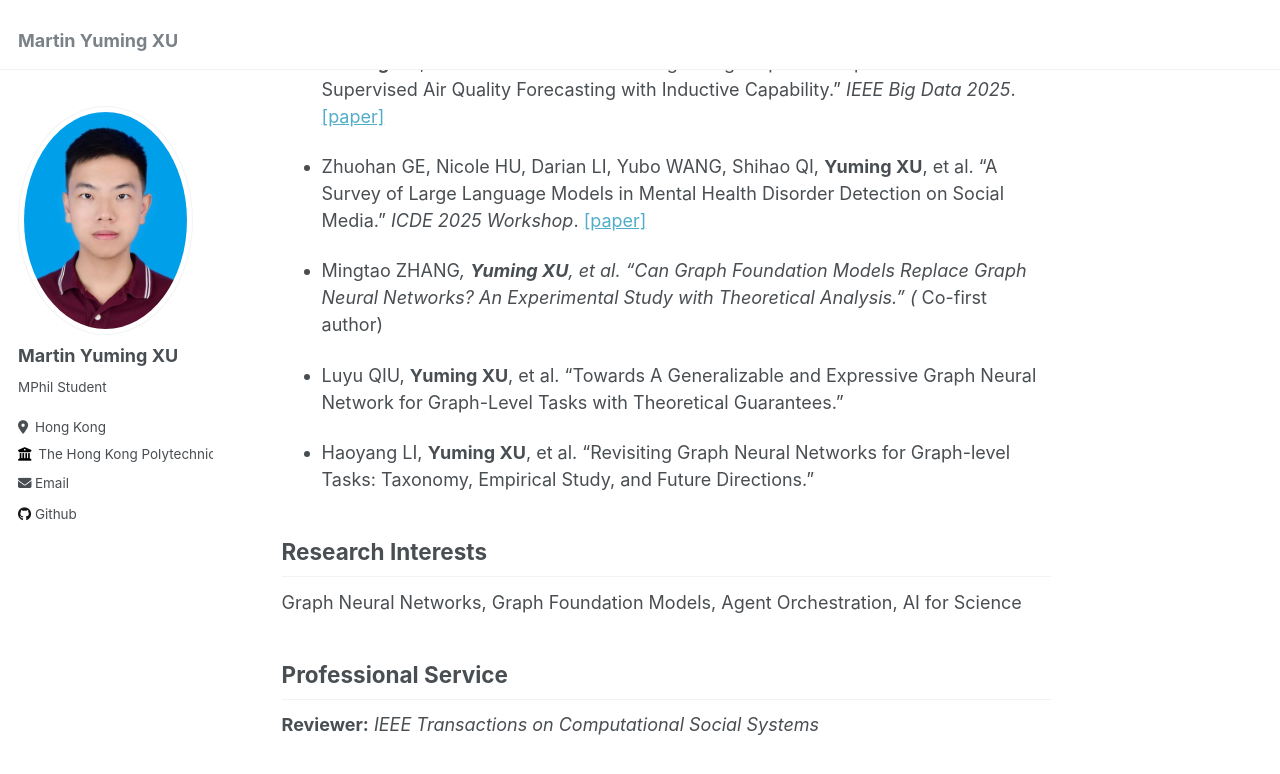
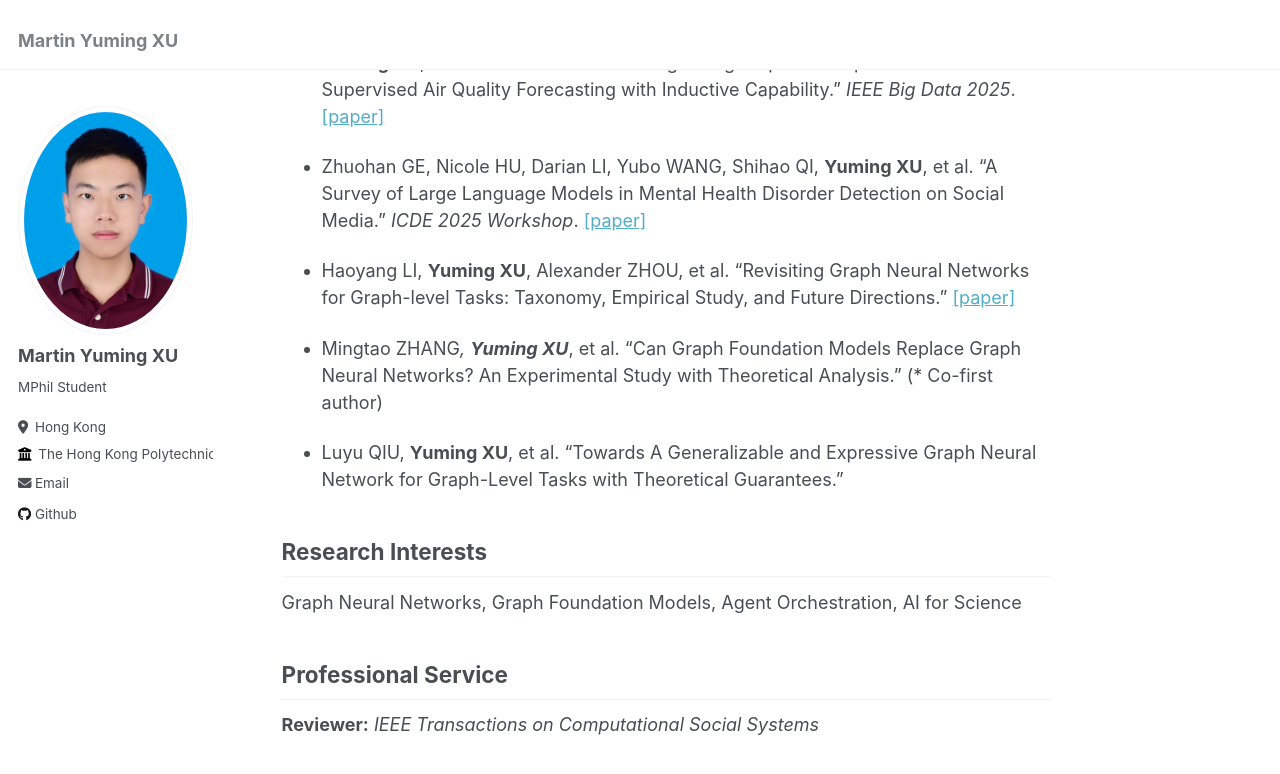
Before and after one commit to thebestFM/thebestFM.github.io, a Jekyll site: the page built from _pages/about.md, in a window 1280 px wide and 900 px high, scrolled down 488 px. Shown: the top 774 px of the window. Built offline with Jekyll 4.4.1, drawn with Linux system fonts in a browser that asks for light colours.

Commit message:
"update"

```diff
--- a/_pages/about.md
+++ b/_pages/about.md
@@ -22,11 +22,11 @@ My research interests include **Graph Neural Networks**, **Graph Foundation Mode
 
 * Zhuohan GE, Nicole HU, Darian LI, Yubo WANG, Shihao QI, <strong>Yuming XU</strong>, et al. "A Survey of Large Language Models in Mental Health Disorder Detection on Social Media." <i>ICDE 2025 Workshop</i>. [[paper]](https://arxiv.org/abs/2504.02800v2)
 
-* Mingtao ZHANG*, <strong>Yuming XU</strong>, et al. "Can Graph Foundation Models Replace Graph Neural Networks? An Experimental Study with Theoretical Analysis." (* Co-first author)
+* Haoyang LI, <strong>Yuming XU</strong>, Alexander ZHOU, et al. "Revisiting Graph Neural Networks for Graph-level Tasks: Taxonomy, Empirical Study, and Future Directions." [[paper]](https://arxiv.org/abs/2501.00773v2)
+
+* Mingtao ZHANG*, <strong>Yuming XU</strong>*, et al. "Can Graph Foundation Models Replace Graph Neural Networks? An Experimental Study with Theoretical Analysis." (* Co-first author)
 
 * Luyu QIU, <strong>Yuming XU</strong>, et al. "Towards A Generalizable and Expressive Graph Neural Network for Graph-Level Tasks with Theoretical Guarantees."
-
-* Haoyang LI, <strong>Yuming XU</strong>, et al. "Revisiting Graph Neural Networks for Graph-level Tasks: Taxonomy, Empirical Study, and Future Directions."
 
 ## Research Interests
 
```
